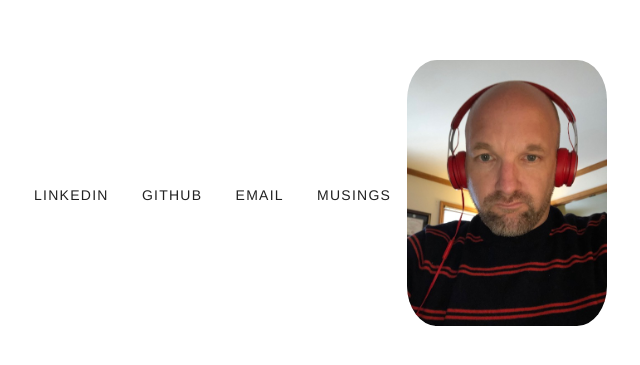
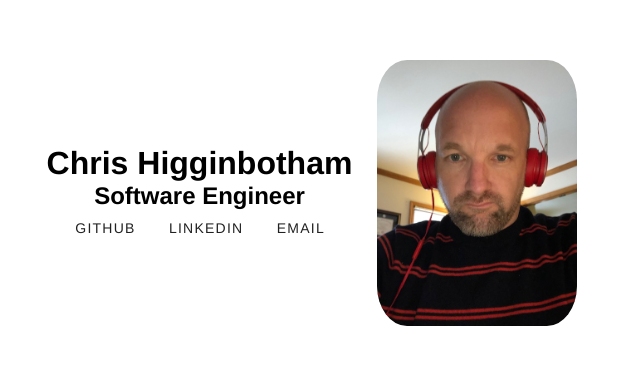
Before and after one commit to chris2934/chris_site, a Vue app: page / in a window 1280 px wide. Shown: the part 125-490 px from the top of the page, without its empty margins (328-968 px from the left). Built offline with nearby package versions, Linux system fonts and the light colour scheme.

Commit message:
finish layout

```diff
--- a/src/components/Blog/Article.vue
+++ b/src/components/Blog/Article.vue
@@ -1,6 +1,5 @@
 <template>
   <div class="article">
-    <img src="./../assets/logo.png" />
     <h1>{{ title }}</h1>
     <p v-if="showingSnippets">{{ snippets }}</p>
     <p v-else>{{ value }}</p>
--- /dev/null
+++ b/src/components/MainSite/Content.vue
@@ -0,0 +1,71 @@
+<template>
+    <div class="card">
+        <div class="card-content">
+            <div class="title">
+                <h1>Chris Higginbotham</h1>
+            </div>
+            <div class="subtitle">
+                <h2>Software Engineer</h2>
+            </div>
+            <div class="link-content">
+                <div class="link">
+                    <v-btn text href="https://github.com/chris2934">
+                        github
+                    </v-btn>
+                </div>
+                <div class="link">
+                    <v-btn text href="https://www.linkedin.com/in/chris-higginbotham">
+                        linkedin
+                    </v-btn>
+                </div>
+                <div class="link">
+                    <v-btn text href="mailto:swigg29@gmail.com">
+                        email
+                    </v-btn>
+                </div>
+            </div>
+        </div>
+        <div id ="me">
+            <MainImage />
+        </div>
+    </div>
+</template>
+<script>
+import MainImage from '@/components/MainSite/MainImage'
+
+export default {
+    name: 'Links',
+    components: {
+        MainImage,
+    }
+}
+</script>
+<style scoped>
+.card {
+	height: 80vh;
+	display: flex;
+	align-items: center;
+	justify-content: center;
+}
+.card-content {
+    display:inline-flex;
+    flex-flow: column;
+    align-items: center;
+}
+.link-content {
+    display:inline-flex;
+    align-items: center;
+}
+#me {
+    margin-left: 25px
+}
+.subtitle {
+    color: black
+}
+.content {
+    display: flex
+}
+.about {
+    margin-top: 15px;
+}
+</style>
--- a/src/components/MainSite/Links.vue
+++ /dev/null
@@ -1,43 +0,0 @@
-<template>
-    <div class="container">
-        <div class="item">
-            <v-btn text href="https://www.linkedin.com/feed/">
-                linkedin
-            </v-btn>
-            <v-btn text href="https://github.com/chris2934">
-                github
-            </v-btn>
-            <v-btn text href="mailto:swiggs29@gmail.com">
-                email
-            </v-btn>
-            <v-btn text>
-                musings
-            </v-btn>
-        </div>
-        <div>
-            <MainImage />
-        </div>
-    </div>
-</template>
-<script>
-import MainImage from '@/components/MainSite/MainImage'
-
-export default {
-    name: 'Links',
-    components: {
-        MainImage
-    }
-
-}
-</script>
-<style scoped>
-.container {
-	height: 80vh;
-	display: flex;
-	align-items: center;
-	justify-content: center;
-}
-.item {
-    display: flex
-}
-</style>
--- a/src/views/Home.vue
+++ b/src/views/Home.vue
@@ -1,15 +1,15 @@
 <template>
     <div>
-        <Links />
+        <Content />
     </div>
 </template>
 <script>
-import Links from '@/components/MainSite/Links'
+import Content from '@/components/MainSite/Content'
 
 export default {
     name: 'Home',
     components: {
-        Links,
+        Content,
     }
 
 }
```
Also changed, not shown: src/components/router/index.js (deleted, +0 -21 lines), src/assets/logo.png (deleted), src/assets/logo.svg (deleted).
